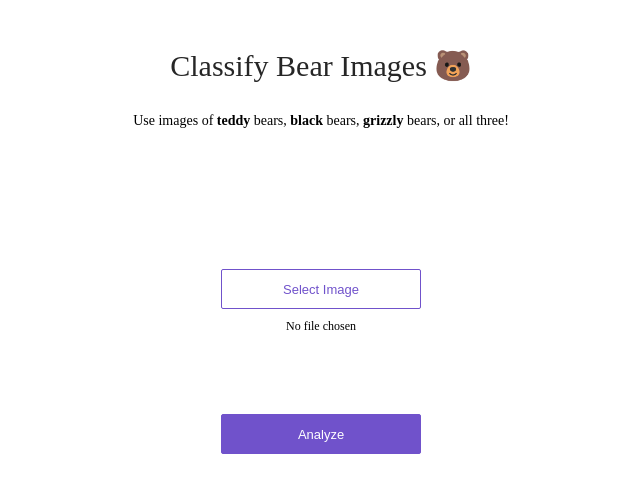
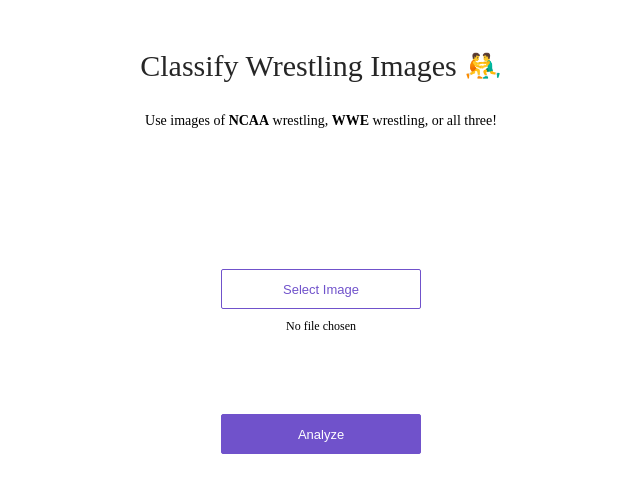
Before and after one commit to quickswitch123/render-fastai, a plain HTML site: page app/view/index.html in a window 1280 px wide. Shown: the whole page, without its empty margins (319-959 px from the left). Drawn offline with Linux system fonts and the light colour scheme.

Commit message:
update index.html for wrestling

```diff
--- a/app/view/index.html
+++ b/app/view/index.html
@@ -7,10 +7,9 @@
 <body>
 <div>
   <div class='center'>
-    <div class='title'>Classify Bear Images 🐻</div>
+    <div class='title'>Classify Wrestling Images 🤼‍♂️</div>
     <p>
-      Use images of <strong>teddy</strong> bears, <strong>black</strong> bears, <strong>grizzly</strong> bears, or
-      all three!
+      Use images of <strong>NCAA</strong> wrestling, <strong>WWE</strong> wrestling, or all three!
     </p>
     <div class='content'>
       <div class='no-display'>
```
